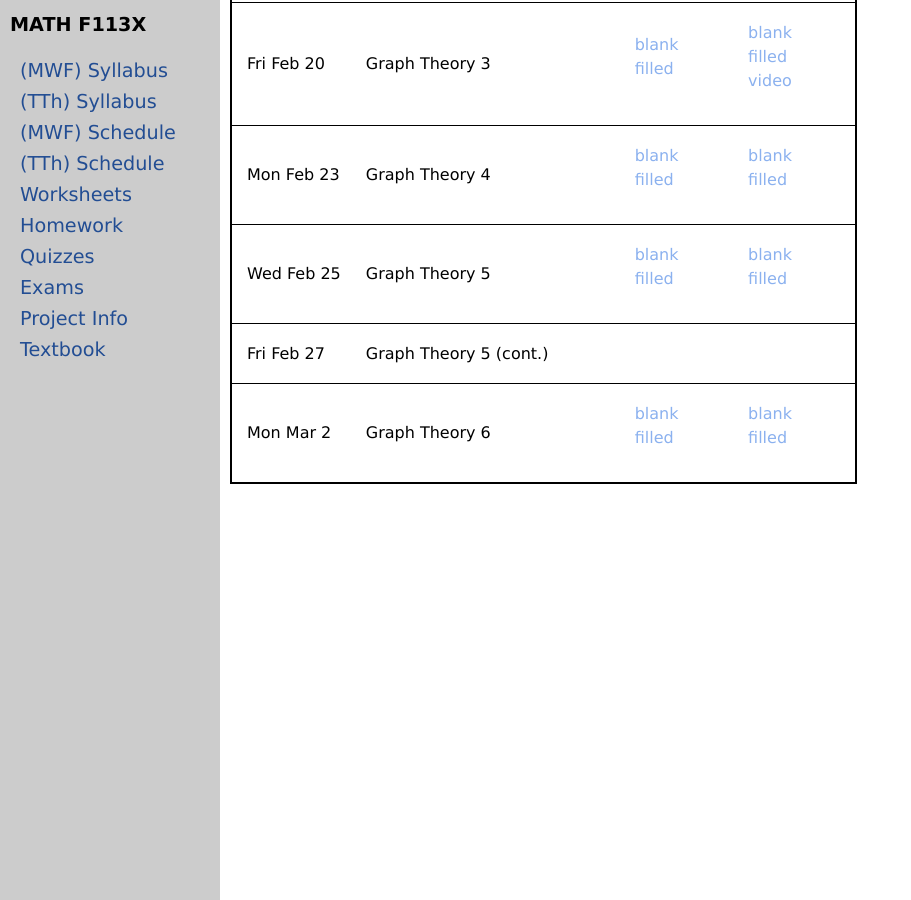
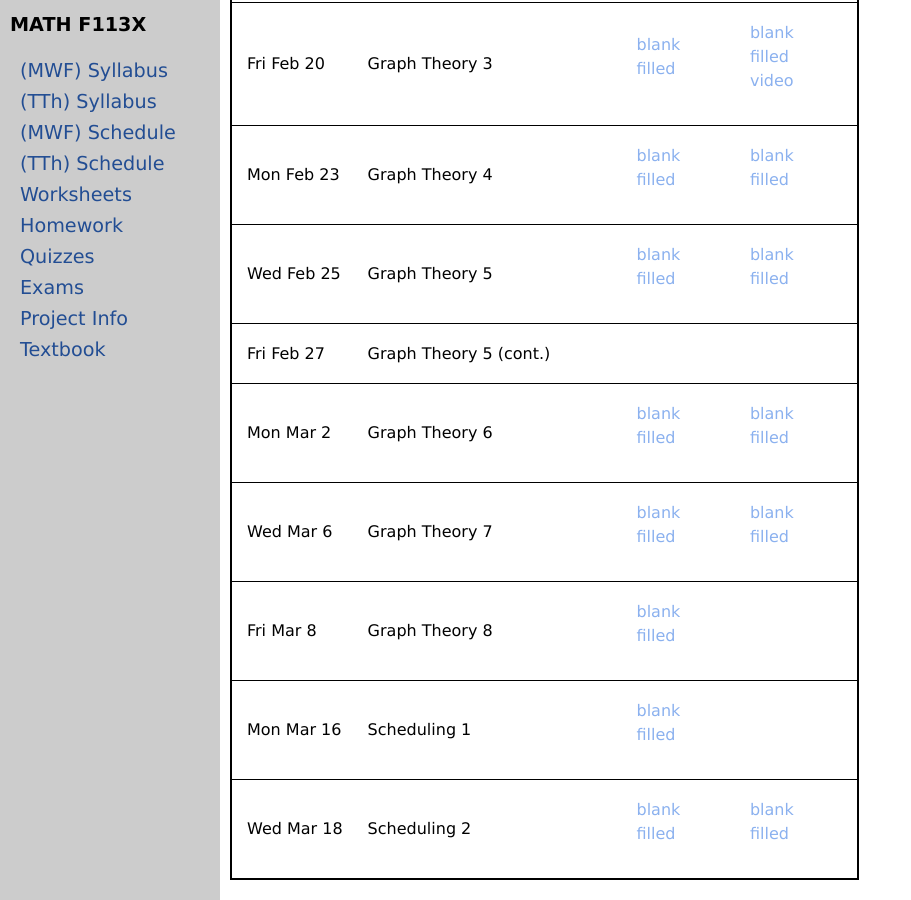
Before and after one commit to uaf-math/math113, a Jekyll site: the page built from worksheets.md, in a window 1280 px wide and 900 px high, scrolled down 1644 px. Shown: the whole window, without its empty margins (0-911 px from the left). Built offline with Jekyll 4.4.1, drawn with Linux system fonts in a browser that asks for light colours; part of the change alters nothing that is shown.

Commit message:
Update worksheetsS26.yml

```diff
--- a/_data/worksheetsS26.yml
+++ b/_data/worksheetsS26.yml
@@ -107,83 +107,23 @@ worksheets:
   ifilled: 14-I-GraphTheory6-IntroHamiltonian-s.pdf
   blank: 14-w-GraphTheory6-IntroToHamiltonian.pdf
   filled: 14-w-GraphTheory6-IntroToHamiltonian-s.pdf
-# - topic: Graph Theory 7
-#   date: Mon Mar 3
-#   blank: 14-GraphTheory6-IntroToHamiltonian.pdf
-#   filled: 14-GraphTheory6-IntroToHamiltonian-solutions.pdf
-# - topic: Graph Theory 8
-#   date: Wed Mar 5
-#   iblank: M113S25LN-Hamiltonian-Day2.pdf
-#   ifilled: M113S25LN-Hamiltonian-Day2-s.pdf
-# - topic: Graph Theory 9
-#   date: Fri Mar 7
-#   iblank: M113S25LN_Hamiltonian-CheapestLink.pdf
-#   ifilled: M113S25LN_Hamiltonian-CheapestLink-s.pdf
-# - topic: Scheduling 1
-#   date: Mon Mar 17
-#   iblank: M113S25LN_Schedule_Intro.pdf
-#   ifilled: M113S25LN_Schedule_Intro-s.pdf
-# - topic: Scheduling 2
-#   date: Wed Mar 19
-#   iblank: M113S25LN_Priority_lists.pdf
-#   ifilled: M113S25LN_Priority_lists-s.pdf
-#   blank: 15-Scheduling1-PriorityList-DecreasingTime-v2.pdf
-#   filled: 15-Scheduling1-PriorityList-DecreasingTime-v2-solutions.pdf
-# - topic: Scheduling 3
-#   date: Fri Mar 21
-#   iblank: M113S25LN_Critical_Path_Algorithm.pdf
-#   ifilled: M113S25LN_Critical_Path_Algorithm-s.pdf
-# - topic: Scheduling 4
-#   date: Mon Mar 24
-#   blank: 16-Scheduling2-CriticalPath.pdf
-#   filled: 16-Scheduling2-CriticalPath-solutions.pdf
-# - topic: Midterm II Review
-#   date: Mon Mar 26
-#   blank: M113-S25-M2-Review.pdf
-#   filled: M113-S25-M2-Review-s.pdf
-# - topic: Cryptography 1
-#   date: Mon Mar 31
-#   blank: 17-cryptography1-CaesarShift.pdf
-#   filled: 17-cryptography1-CaesarShift-solutions.pdf
-# - topic: Cryptography 2
-#   date: Wed Mar 26
-#   iblank: M113_Intro_Encryption_day2.pdf
-#   ifilled: M113_Intro_Encryption_day2-s.pdf
-# - topic: Cryptography 3
-#   date: Fri Apr 4
-#   blank: 18-cryptography2-TranspositionCiphers.pdf
-#   filled: 18-cryptography2-TranspositionCiphers-solutions-v2.pdf
-# - topic: Cryptography 4
-#   date: Mon Apr 7
-#   iblank: M113_Encryption_day3.pdf
-#   ifilled: M113_Encryption_day3-solutions.pdf
-# - topic: Cryptography 5
-#   date: Wed Apr 9
-#   blank: 19-cryptography3-SophisticatedHandCiphers.pdf
-#   filled: 19-cryptography3-SophisticatedHandCiphers-solutions-v2.pdf
-# - topic: Cryptography 6
-#   date: Fri Apr 11
-#   blank: 20-cryptography4-exchangeCodes.pdf
-# - topic: Google Sheets
-#   date: Mon Apr 14
-#   iblank: M113_Intro_spreadsheets.pdf
-#   ifilled: M113_Intro_spreadsheets-solutions.pdf
-# - topic: Finance 1
-#   date: Wed Apr 16
-#   blank: 21-Finance1-Spreadsheets-Interest.pdf
-#   filled: 21-Finance1-Spreadsheets-Interest-solutions.pdf
-# - topic: Finance 2
-#   date: Fri Apr 18
-#   blank: 22-Finance2-SimpleCompoundInterest.pdf
-#   filled: 22-Finance2-SimpleCompoundInterest-solutions.pdf
-# - topic: Finance 3
-#   date: Mon Apr 21
-#   blank: 23-Finance3-Loans.pdf
-#   filled: 23-Finance3-Loans-solutions.pdf
-# - topic: Midterm III Review
-#   date: Wed Apr 23
-#   blank: M113-S25-M3-Review.pdf
-#   filled: M113-S25-M3-Review-s.pdf
-# - topic: Pivot Tables
-#   date: Mon Apr 28
-#   blank: 24-Finance4-PivotTables.pdf
+- topic: Graph Theory 7
+  date: Wed Mar 6
+  iblank: 15-I-GraphTheory7-Hamiltonian-NearestNeighbor.pdf
+  ifilled: 15-I-GraphTheory7-Hamiltonian-NearestNeighbors.pdf
+  blank: 15-w-GraphTheory7-Hamiltonian-NearestNeighbor.pdf
+  filled: 15-w-GraphTheory7-Hamiltonian-NearestNeighbors.pdf
+- topic: Graph Theory 8
+  date: Fri Mar 8
+  iblank: 16-I-GraphTheory8_Hamiltonian-CheapestLink.pdf
+  ifilled: 16-I-GraphTheory8_Hamiltonian-CheapestLinks.pdf
+- topic: Scheduling 1
+  date: Mon Mar 16
+  iblank: 17-I-Scheduling1_Intro.pdf
+  ifilled: 17-I-Scheduling1_Intro-filled.pdf
+- topic: Scheduling 2
+  date: Wed Mar 18
+  iblank: 18-I-Scheduling2_Priority_lists.pdf
+  ifilled: 18-I-Scheduling2_Priority_lists-filled.pdf
+  blank: 18-w-Scheduling2-PriorityList-DecreasingTime.pdf
+  filled: 18-w-Scheduling2-PriorityList-DecreasingTime-s.pdf
```
